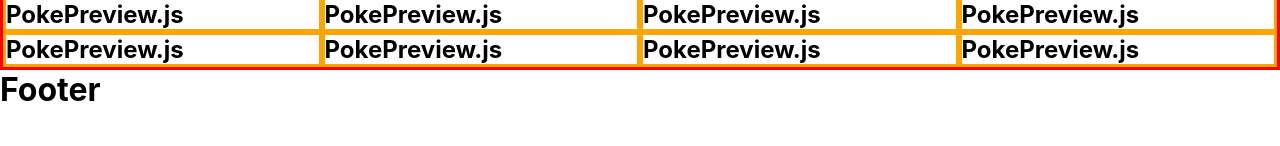
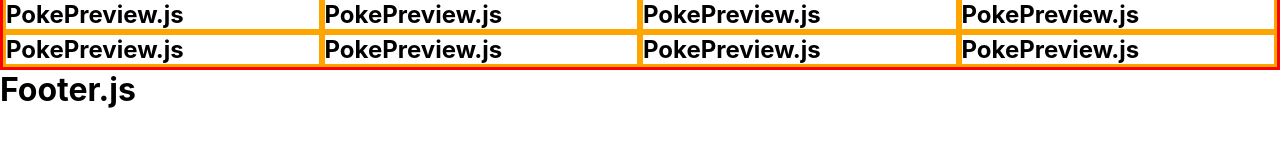
Before and after one commit to Rahgawi/pokeFight-Frontend, a React (Create React App) app: page / in a window 1280 px wide. Shown: the part 158-304 px from the top of the page. Built offline with nearby package versions, Linux system fonts and the light colour scheme.

Commit message:
changed headline in footer

```diff
--- a/src/components/Footer/Footer.js
+++ b/src/components/Footer/Footer.js
@@ -1,7 +1,7 @@
 function Footer() {
   return (
     <footer className="Footer-wrapper">
-      <h1>Footer</h1>
+      <h1>Footer.js</h1>
     </footer>
   );
 }
```
